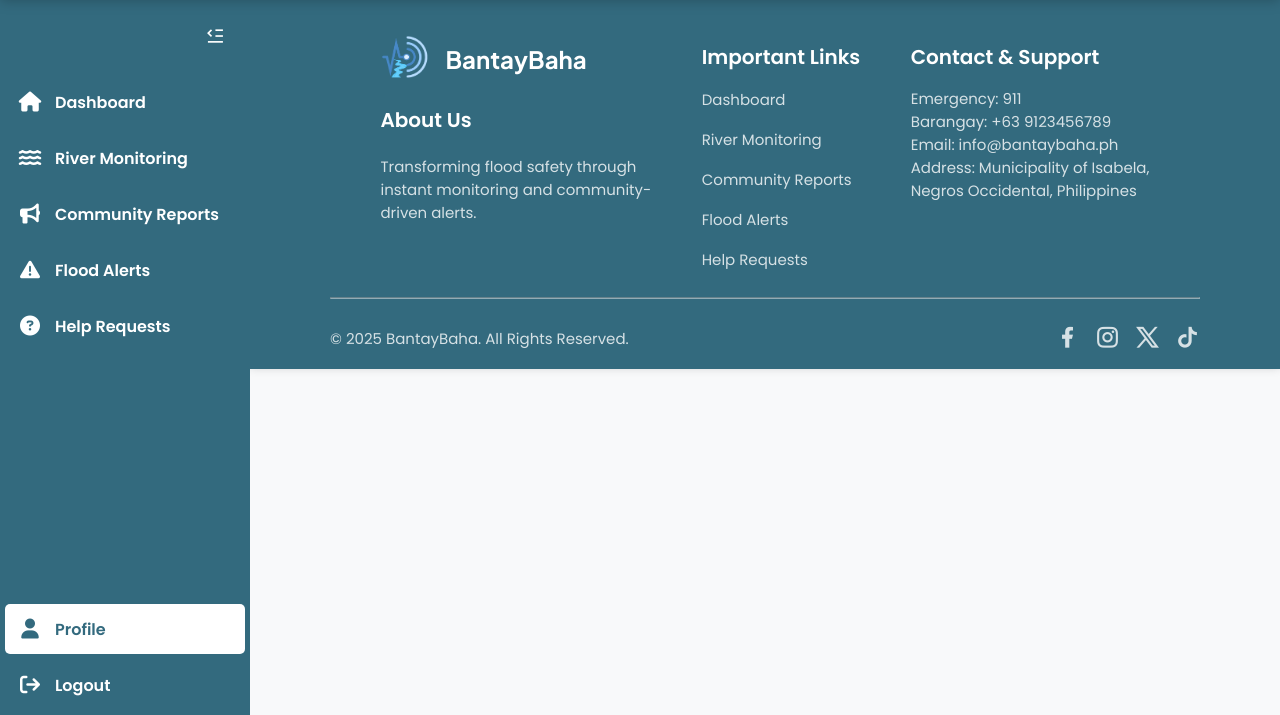
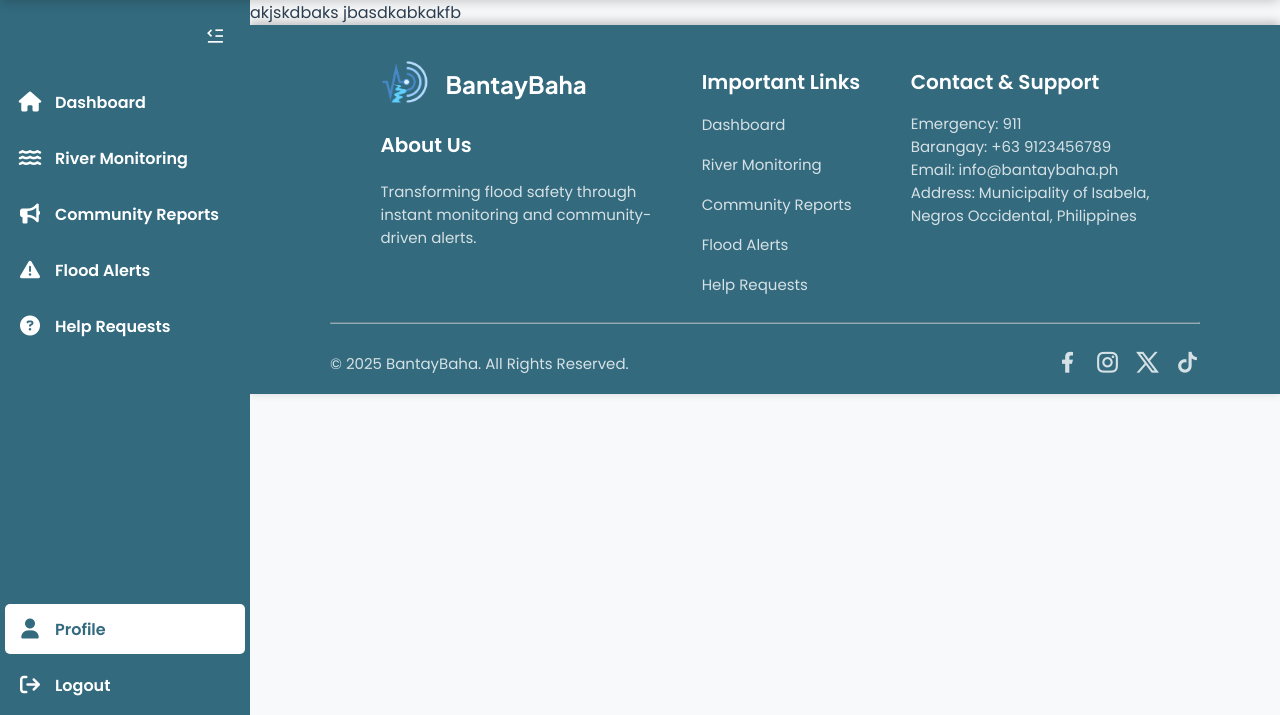
Before and after one commit to izyycodes/2025BSIT2DGroup2, a PHP site: page /profile.php in a window 1280 px wide. Shown: the part 85-800 px from the top of the page. Run offline with PHP 8.4, Linux system fonts and the light colour scheme; some libraries are stand-ins or nearby versions; some web fonts are replaced.

Commit message:
added paragraph

```diff
--- a/BantayBaha_website/pages/profile.php
+++ b/BantayBaha_website/pages/profile.php
@@ -18,6 +18,7 @@
     <div class="main-content">
 
         <!-- Put code here -->
+         <p>akjskdbaks jbasdkabkakfb </p>
 
         <?php require "../views/footer.php" ?>
     </div>
```
